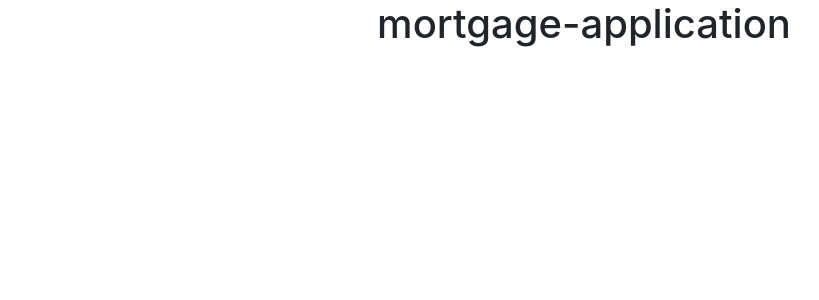
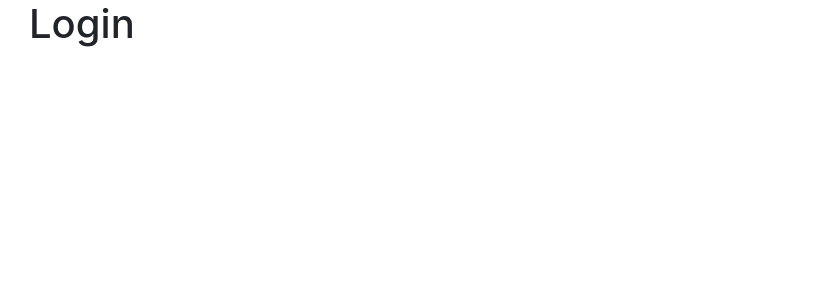
Before and after one commit to merinnaa/mortgage-application, a React (Create React App) app in the folder frontend/: page /login in a window 1280 px wide. Shown: the top 300 px of the page, without its empty margins (56-875 px from the left). Built offline with nearby package versions, Linux system fonts and the light colour scheme.

Commit message:
added routes to react app

```diff
--- a/frontend/src/App.js
+++ b/frontend/src/App.js
@@ -1,11 +1,36 @@
+import React, {Fragment, useState} from 'react';
+import './App.css';
+import {BrowserRouter as Router, Routes, Route, Navigate } from 'react-router-dom';
 
-import './App.css';
+
+
+//import components
+import Login from "./components/Login"
+import Register from './components/Register';
+import Dashboard from './components/Dashboard';
 
 function App() {
+  const [isAuthenticated, setIsAuthenticated] = useState(false);
+
+  const setAuth = (boolean) => {
+    setIsAuthenticated(boolean)
+  }
   return (
-    <div className="App">
-      <h1>mortgage-application</h1>
-    </div>
+    <Fragment>
+      <Router>
+        <div className='container'>
+          <Routes>
+            <Route path="/login" element= {< Login  setAuth={setAuth}/> }/>
+            <Route path="/register" element= {< Register  setAuth={setAuth}/> }/>
+            <Route path="/dashboard" element= {< Dashboard  setAuth={setAuth}/> }/>
+
+          </Routes>
+
+        </div>
+      </Router>
+
+    </Fragment>
+
   );
 }
 
```
